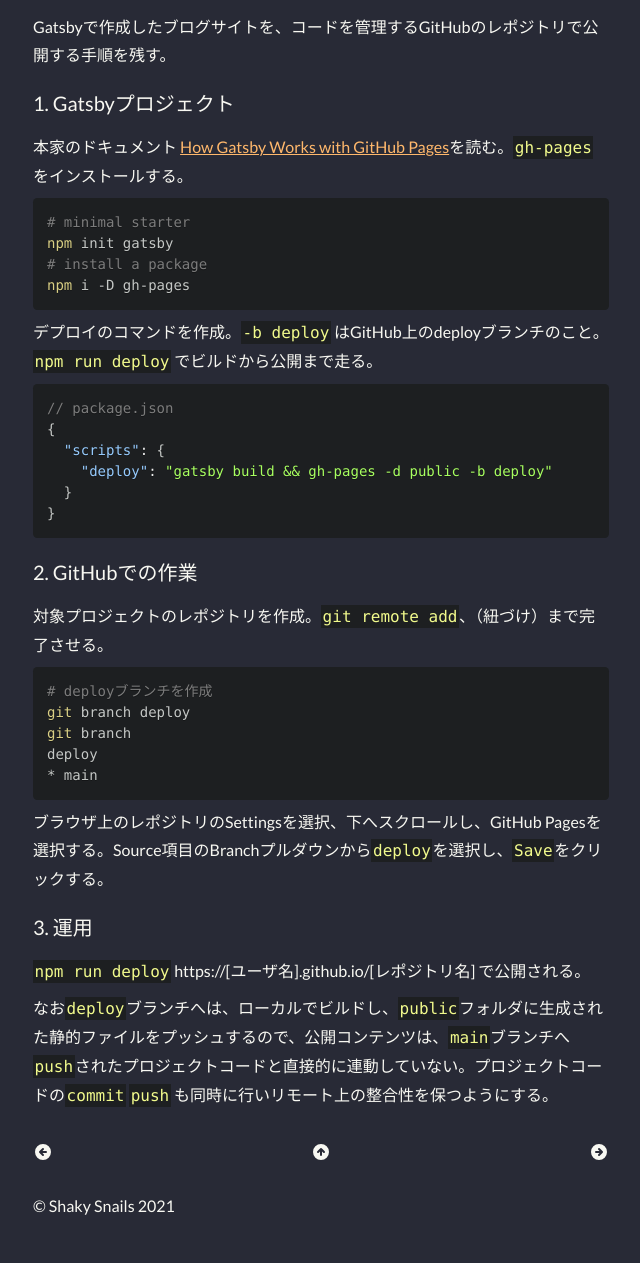
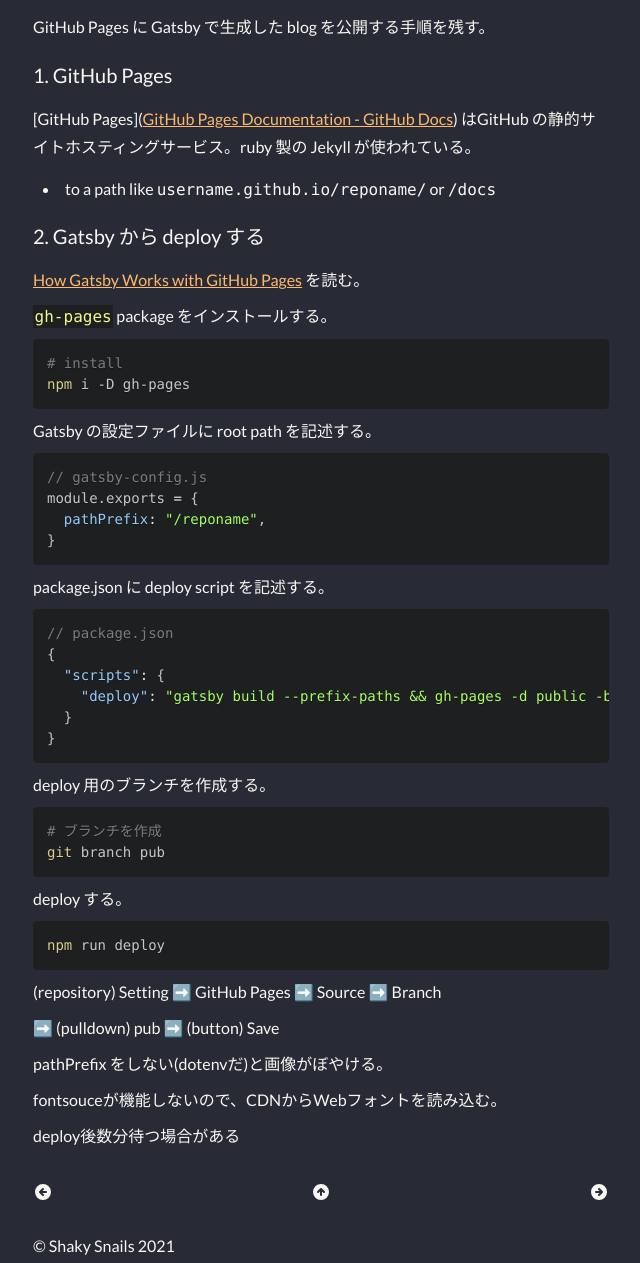
Before and after one commit to justgetwet/shakysnails, a Gatsby site: page /github-pages in a window 1280 px wide. Shown: the part 256-1519 px from the top of the page, without its empty margins (63-703 px from the left). Before the commit the page ends 1490 px from the top, so only its background shows below. Built offline with nearby package versions, Linux system fonts and the light colour scheme; Gatsby itself is replaced by a stand-in of ours; some packages are replaced by stand-ins of ours; code samples lack their colours; a web font is replaced by a local one.

Commit message:
re: gh-pages

````diff
--- a/content/mdx-pages/github-pages.md
+++ b/content/mdx-pages/github-pages.md
@@ -1,49 +1,69 @@
 ---
-title: GitHub Pages
+title: Gatsby Works with GitHub Pages
 date: 2021-04-01
-tags: ['GitHub', 'Gatsby']
+tags: ['Gatsby', 'GitHub']
 ---
 
-Gatsbyで作成したブログサイトを、コードを管理するGitHubのレポジトリで公開する手順を残す。
+ GitHub Pages に Gatsby で生成した blog を公開する手順を残す。
 
-### 1. Gatsbyプロジェクト
+### 1. GitHub Pages
 
-本家のドキュメント [How Gatsby Works with GitHub Pages](https://www.gatsbyjs.com/docs/how-to/previews-deploys-hosting/how-gatsby-works-with-github-pages/)を読む。`gh-pages` をインストールする。
+[GitHub Pages]([GitHub Pages Documentation - GitHub Docs](https://docs.github.com/en/pages)) はGitHub の静的サイトホスティングサービス。ruby 製の Jekyll が使われている。
+
+- to a path like `username.github.io/reponame/` or `/docs`
+
+### 2. Gatsby から deploy する
+
+[How Gatsby Works with GitHub Pages](https://www.gatsbyjs.com/docs/how-to/previews-deploys-hosting/how-gatsby-works-with-github-pages/) を読む。
+
+`gh-pages` package をインストールする。
 
 ```shell
-# minimal starter
-npm init gatsby
-# install a package
+# install
 npm i -D gh-pages
 ```
 
-デプロイのコマンドを作成。`-b deploy` はGitHub上のdeployブランチのこと。`npm run deploy` でビルドから公開まで走る。
+Gatsby の設定ファイルに root path を記述する。
+
+```js
+// gatsby-config.js
+module.exports = {
+  pathPrefix: "/reponame",
+}
+```
+
+package.json に deploy script を記述する。
 
 ```json
 // package.json
 {
   "scripts": {
-    "deploy": "gatsby build && gh-pages -d public -b deploy"
+    "deploy": "gatsby build --prefix-paths && gh-pages -d public -b pub"
   }
 }
 ```
 
-### 2. GitHubでの作業
-
-対象プロジェクトのレポジトリを作成。`git remote add`、（紐づけ）まで完了させる。
+deploy 用のブランチを作成する。
 
 ```shell
-# deployブランチを作成
-git branch deploy
-git branch
-deploy
-* main
+# ブランチを作成
+git branch pub
 ```
 
-ブラウザ上のレポジトリのSettingsを選択、下へスクロールし、GitHub Pagesを選択する。Source項目のBranchプルダウンから`deploy`を選択し、`Save`をクリックする。
+deploy する。
 
-### 3. 運用
+```shell
+npm run deploy
+```
 
-`npm run deploy` https://[ユーザ名].github.io/[レポジトリ名] で公開される。
 
-なお`deploy`ブランチへは、ローカルでビルドし、`public`フォルダに生成された静的ファイルをプッシュするので、公開コンテンツは、`main`ブランチへ`push`されたプロジェクトコードと直接的に連動していない。プロジェクトコードの`commit` `push` も同時に行いリモート上の整合性を保つようにする。
+
+(repository) Setting ➡️ GitHub Pages ➡️ Source ➡️ Branch
+
+ ➡️ (pulldown) pub ➡️ (button) Save
+
+pathPrefix をしない(dotenvだ)と画像がぼやける。
+
+fontsouceが機能しないので、CDNからWebフォントを読み込む。
+
+deploy後数分待つ場合がある
````
